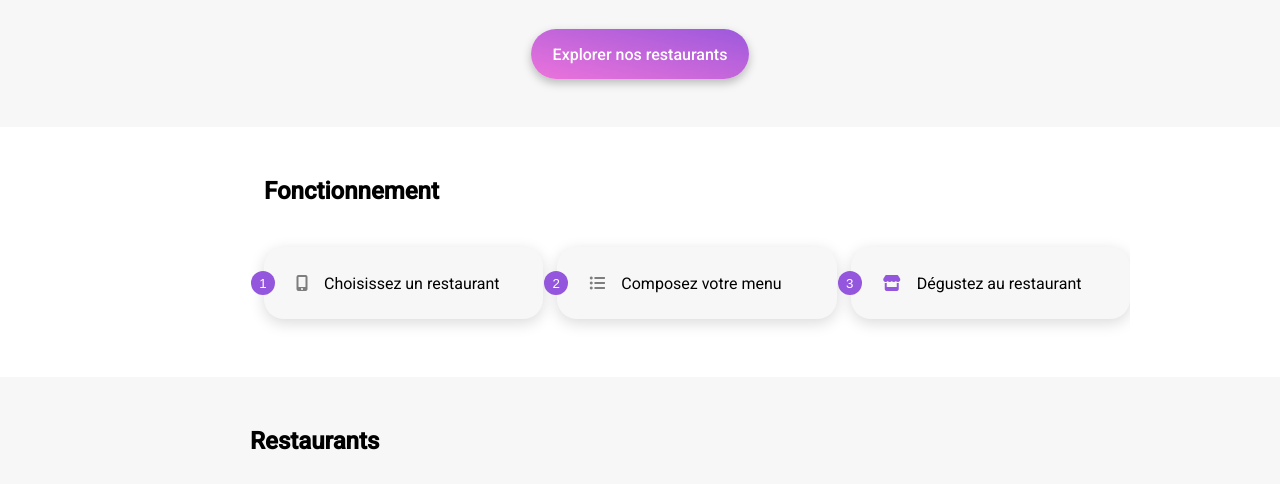
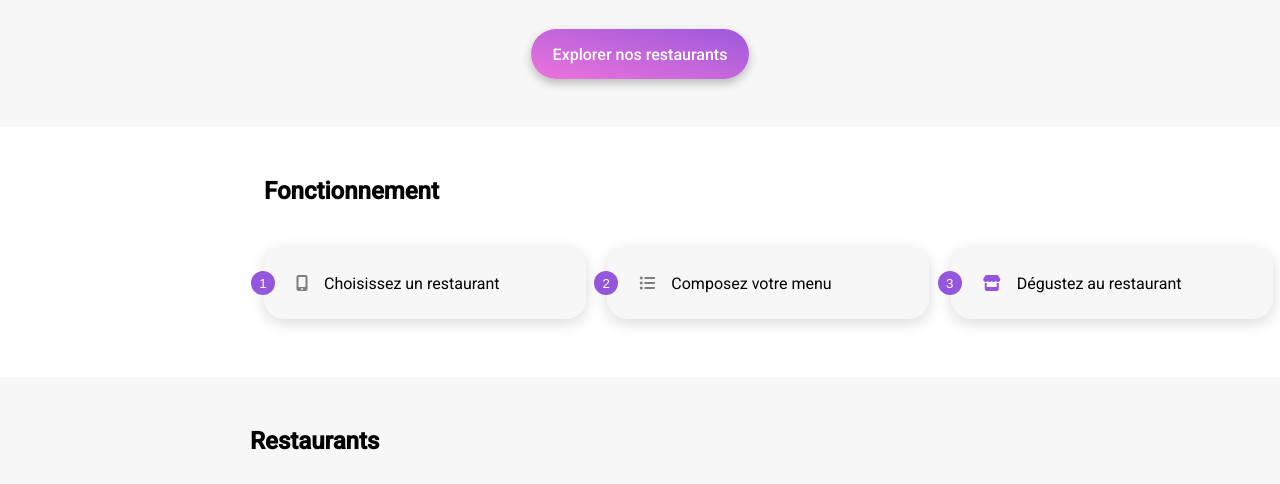
Before and after one commit to Samuel2698/Samuel2698.github.io, a plain HTML site: page index.html in a window 1280 px wide. Shown: the part 285-769 px from the top of the page. Drawn offline with Linux system fonts and the light colour scheme; grey boxes are pictures that could not be loaded; a web font is replaced by a local one.

Commit message:
Update style-homepage-desktop.css

```diff
--- a/assets/css/style-homepage-desktop.css
+++ b/assets/css/style-homepage-desktop.css
@@ -29,7 +29,6 @@
 
   .functioning-container {
     display: flex;
-    margin-right: 150px;
     margin-left: 250px;
   }
 
```
